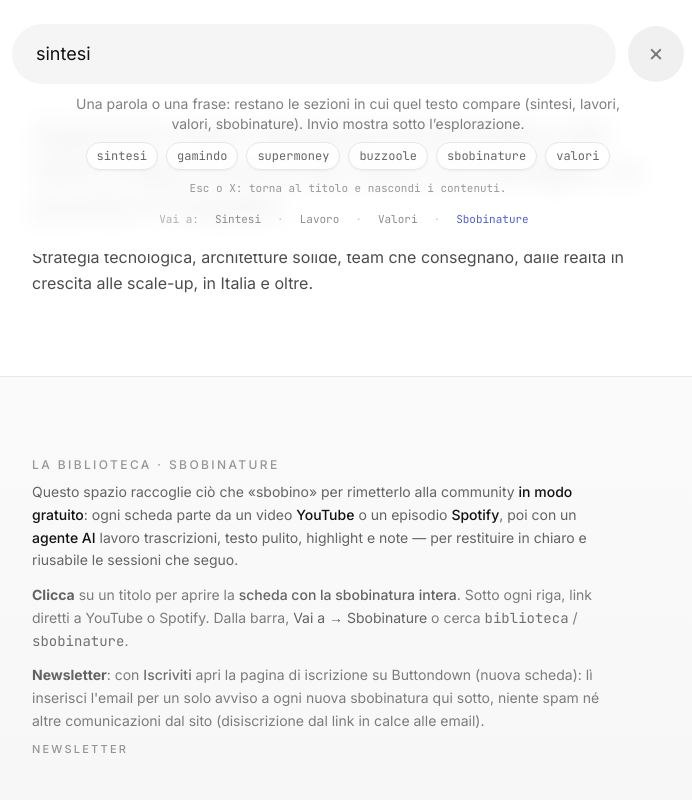
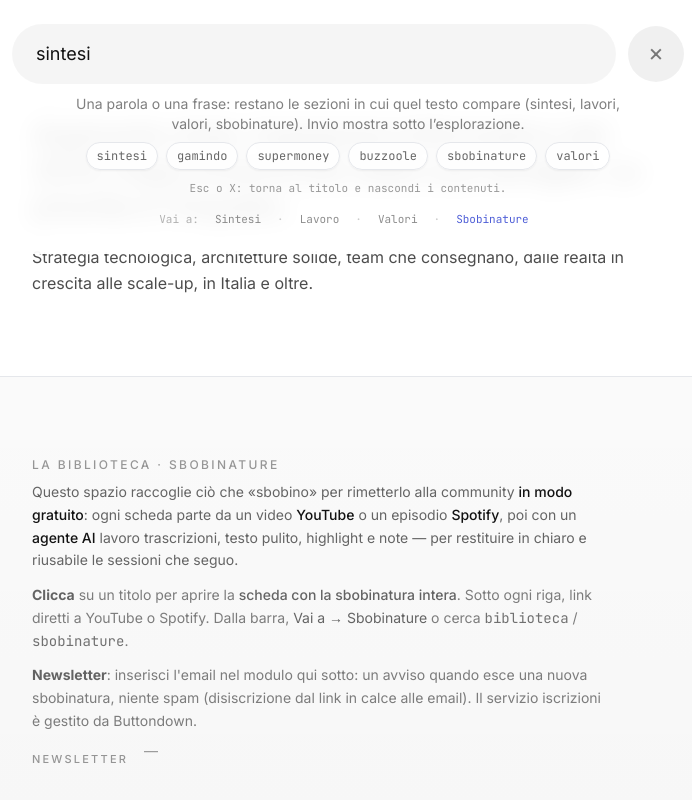
Before and after one commit to pacoogle/personal_website, a Next.js app: page / in a window 1280 px wide. Both pictures are taken after a click on the button "sintesi". Shown: the part 178-978 px from the top of the page, without its empty margins (292-984 px from the left). Built offline with nearby package versions, Linux system fonts and the light colour scheme.

Commit message:
refactor: newslettere embedded

```diff
--- a/components/HumanCommandLine.tsx
+++ b/components/HumanCommandLine.tsx
@@ -647,11 +647,9 @@ function HumanCommandLineView({ transcriptItems }: ShellProps) {
                   </p>
                   <p className="mb-2 max-w-prose text-sm leading-relaxed text-black/50">
                     <strong className="font-bold text-black/60">Newsletter</strong>:{" "}
-                    con <strong className="font-medium text-black/55">Iscriviti</strong> apri
-                    la pagina di iscrizione su Buttondown (nuova scheda): lì inserisci
-                    l&apos;email per un solo avviso a ogni nuova sbobinatura qui sotto,
-                    niente spam né altre comunicazioni dal sito (disiscrizione dal link
-                    in calce alle email).
+                    inserisci l&apos;email nel modulo qui sotto: un avviso quando esce una
+                    nuova sbobinatura, niente spam (disiscrizione dal link in calce alle
+                    email). Il servizio iscrizioni è gestito da Buttondown.
                   </p>
                   <NewsletterSignup
                     formIdSuffix="library"
--- a/components/NewsletterSignup.tsx
+++ b/components/NewsletterSignup.tsx
@@ -2,6 +2,7 @@
 
 import { useCallback, useId, useRef, useState, type FormEvent } from "react";
 import {
+  getButtondownReferUrl,
   getNewsletterSubscribeMode,
   isValidNewsletterEmail,
 } from "@/lib/newsletter";
@@ -21,11 +22,12 @@ export function NewsletterSignup({
 }: Props) {
   const reactId = useId();
   const safeId = reactId.replace(/:/g, "");
-  const fieldId = `newsletter-email-${formIdSuffix}-${safeId}`;
+  const fieldId = `bd-email-${formIdSuffix}-${safeId}`;
   const iframeName = `newsletter-frame-${formIdSuffix}-${safeId}`;
   const descId = `newsletter-desc-${formIdSuffix}-${safeId}`;
 
   const mode = getNewsletterSubscribeMode();
+  const referUrl = getButtondownReferUrl();
 
   const [email, setEmail] = useState("");
   const [status, setStatus] = useState<Status>("idle");
@@ -55,24 +57,26 @@ export function NewsletterSignup({
   const isCompact = variant === "compact";
   const isFooter = variant === "footer";
 
-  const rowClass = [
-    "relative flex flex-wrap items-center gap-x-2 gap-y-1 sm:flex-nowrap sm:gap-x-3",
+  const shellClass = [
     isCompact
       ? "mt-10 border-t border-black/8 pt-5"
       : isFooter
         ? ""
-        : "rounded-lg border border-black/8 bg-black/[0.02] px-2.5 py-1.5 sm:px-3",
+        : "rounded-xl border border-black/8 bg-black/[0.02] px-3 py-3 sm:px-4 sm:py-4",
     className,
   ]
     .filter(Boolean)
     .join(" ");
 
-  const buttonClass =
-    "inline-flex h-9 shrink-0 items-center justify-center rounded-full bg-accent px-4 text-xs font-medium text-white transition hover:bg-accent/90 focus:outline-none focus:ring-2 focus:ring-accent/50 sm:px-5 sm:text-sm";
+  const inputClass =
+    "h-10 w-full rounded-full border border-black/10 bg-white/90 px-4 text-sm text-charcoal shadow-none outline-none transition placeholder:text-black/35 focus:border-accent/40 focus:ring-2 focus:ring-accent/20";
+
+  const submitClass =
+    "h-10 shrink-0 cursor-pointer rounded-full border-0 bg-accent px-5 text-sm font-medium text-white shadow-none transition hover:bg-accent/90 focus:outline-none focus:ring-2 focus:ring-accent/40 disabled:cursor-not-allowed disabled:opacity-60";
 
   return (
     <section
-      className={rowClass}
+      className={shellClass}
       aria-labelledby={`newsletter-heading-${formIdSuffix}`}
     >
       {mode.kind === "form_post" ? (
@@ -84,42 +88,47 @@ export function NewsletterSignup({
           onLoad={onIframeLoad}
         />
       ) : null}
+
+      <div className="flex flex-col gap-3 sm:flex-row sm:items-start sm:gap-4">
         <h3
           id={`newsletter-heading-${formIdSuffix}`}
-        className="shrink-0 text-[10px] font-medium uppercase tracking-[0.2em] text-black/40 sm:text-[11px]"
+          className="shrink-0 text-[10px] font-medium uppercase tracking-[0.2em] text-black/40 sm:mt-2.5 sm:text-[11px]"
         >
           Newsletter
           <span className="sr-only"> sbobinature</span>
         </h3>
-      <p id={descId} className="sr-only">
-        Ricevi un avviso quando esce una nuova sbobinatura. Niente spam, solo
-        quel filone. Puoi disiscriverti dal link nelle email.
-        {mode.kind === "buttondown_page"
-          ? " Il pulsante Iscriviti apre la pagina sicura di Buttondown in una nuova scheda; lì inserisci la email."
-          : null}
-      </p>
 
         {mode.kind === "form_post" ? (
           <form
-          className="flex min-w-0 flex-1 flex-wrap items-center gap-2 sm:flex-nowrap"
             method="post"
             action={mode.actionUrl}
             target={iframeName}
             onSubmit={onSubmit}
             noValidate
+            className="embeddable-buttondown-form min-w-0 flex-1 space-y-2"
           >
             <input type="hidden" name="tag" value={mode.tag} />
-          <label htmlFor={fieldId} className="sr-only">
-            Email per la newsletter
+            <p id={descId} className="sr-only">
+              Ricevi un avviso quando esce una nuova sbobinatura. Puoi
+              disiscriverti dal link nelle email.
+            </p>
+
+            <div className="flex flex-col gap-3 sm:flex-row sm:items-end sm:gap-3">
+              <div className="min-w-0 flex-1">
+                <label
+                  htmlFor={fieldId}
+                  className="mb-1.5 block text-[10px] font-medium uppercase tracking-[0.18em] text-black/45"
+                >
+                  La tua email
                 </label>
                 <input
-            id={fieldId}
                   type="email"
                   name="email"
+                  id={fieldId}
+                  required
                   autoComplete="email"
                   inputMode="email"
-            required
-            placeholder="Email"
+                  placeholder="nome@esempio.it"
                   aria-describedby={descId}
                   value={email}
                   onChange={(e) => {
@@ -128,48 +137,53 @@ export function NewsletterSignup({
                     if (status === "success") setStatus("idle");
                   }}
                   disabled={status === "loading"}
-            className="h-9 min-w-[6rem] flex-1 rounded-full border border-black/10 bg-white/80 px-3 text-sm text-charcoal outline-none ring-0 placeholder:text-black/35 focus:border-accent/40 focus:ring-2 focus:ring-accent/20 sm:min-w-[10rem]"
+                  className={inputClass}
                 />
+              </div>
               <button
                 type="submit"
                 disabled={status === "loading"}
-            className={`${buttonClass} disabled:opacity-60`}
+                className={submitClass}
               >
-            {status === "loading" ? "…" : "Iscrivimi"}
+                {status === "loading" ? "Invio…" : "Iscrivimi"}
               </button>
-        </form>
-      ) : null}
+            </div>
 
-      {mode.kind === "buttondown_page" ? (
-        <div className="flex min-w-0 flex-1 flex-wrap items-center gap-2 sm:flex-nowrap">
+            {referUrl ? (
+              <p className="mb-0 font-mono text-[10px] leading-snug text-black/40">
                 <a
-            href={mode.pageUrl}
+                  href={referUrl}
                   target="_blank"
                   rel="noopener noreferrer"
-            className={buttonClass}
-            aria-describedby={descId}
+                  className="text-black/50 underline decoration-black/15 underline-offset-[3px] transition hover:text-accent hover:decoration-accent/50"
                 >
-            Iscriviti
+                  Powered by Buttondown
                 </a>
-        </div>
+              </p>
             ) : null}
-
-      {mode.kind === "none" ? (
+          </form>
+        ) : (
+          <p className="text-sm text-black/40">
             <span className="sr-only">
-          Newsletter non configurata: imposta NEXT_PUBLIC_BUTTONDOWN_USERNAME o
+              Newsletter non configurata. Imposta
+              NEXT_PUBLIC_BUTTONDOWN_USERNAME o
               NEXT_PUBLIC_NEWSLETTER_FORM_ACTION nel build.
             </span>
-      ) : null}
+            <span aria-hidden>—</span>
+          </p>
+        )}
+      </div>
 
       {mode.kind === "form_post" && status === "success" ? (
-        <span className="shrink-0 text-xs text-accent" role="status">
-          Controlla la posta.
-        </span>
+        <p className="mt-2 text-sm text-accent" role="status">
+          Richiesta inviata. Controlla la posta per confermare l&apos;iscrizione,
+          se richiesto.
+        </p>
       ) : null}
       {mode.kind === "form_post" && status === "error" ? (
-        <span className="shrink-0 text-xs text-red-700/90" role="alert">
-          Email non valida.
-        </span>
+        <p className="mt-2 text-sm text-red-700/90" role="alert">
+          Inserisci un indirizzo email valido.
+        </p>
       ) : null}
     </section>
   );
--- a/lib/newsletter.ts
+++ b/lib/newsletter.ts
@@ -15,13 +15,11 @@ const DEFAULT_TAG = "sbobinature";
 
 export type NewsletterSubscribeMode =
   | { kind: "none" }
-  | { kind: "form_post"; actionUrl: string; tag: string }
-  | { kind: "buttondown_page"; pageUrl: string };
+  | { kind: "form_post"; actionUrl: string; tag: string };
 
 /**
- * - `NEXT_PUBLIC_NEWSLETTER_FORM_ACTION`: POST su URL esterno (es. Mailchimp).
- * - `NEXT_PUBLIC_BUTTONDOWN_USERNAME`: link alla pagina iscrizione su buttondown.com
- *   (evita `blocked:origin` del POST embed da domini tipo GitHub Pages).
+ * POST verso form embed Buttondown o URL custom (Mailchimp, ecc.).
+ * Con username Buttondown: `https://buttondown.com/api/emails/embed-subscribe/{user}`.
  */
 export function getNewsletterSubscribeMode(): NewsletterSubscribeMode {
   const customAction = process.env.NEXT_PUBLIC_NEWSLETTER_FORM_ACTION?.trim();
@@ -33,8 +31,15 @@ export function getNewsletterSubscribeMode(): NewsletterSubscribeMode {
   if (!user) {
     return { kind: "none" };
   }
-  const encUser = encodeURIComponent(user);
-  const encTag = encodeURIComponent(tag);
-  const pageUrl = `https://buttondown.com/${encUser}?tag=${encTag}`;
-  return { kind: "buttondown_page", pageUrl };
+  const actionUrl = `https://buttondown.com/api/emails/embed-subscribe/${encodeURIComponent(user)}`;
+  return { kind: "form_post", actionUrl, tag };
 }
+
+/** Link “Powered by” / referral (solo flusso Buttondown da username). */
+export function getButtondownReferUrl(): string | null {
+  const customAction = process.env.NEXT_PUBLIC_NEWSLETTER_FORM_ACTION?.trim();
+  if (customAction) return null;
+  const user = process.env.NEXT_PUBLIC_BUTTONDOWN_USERNAME?.trim();
+  if (!user) return null;
+  return `https://buttondown.com/refer/${encodeURIComponent(user)}`;
+}
```
Also changed, not shown: 1 other file (tests, documents, lock files or other folders). Lines whose indentation alone changed are shown as unchanged.
